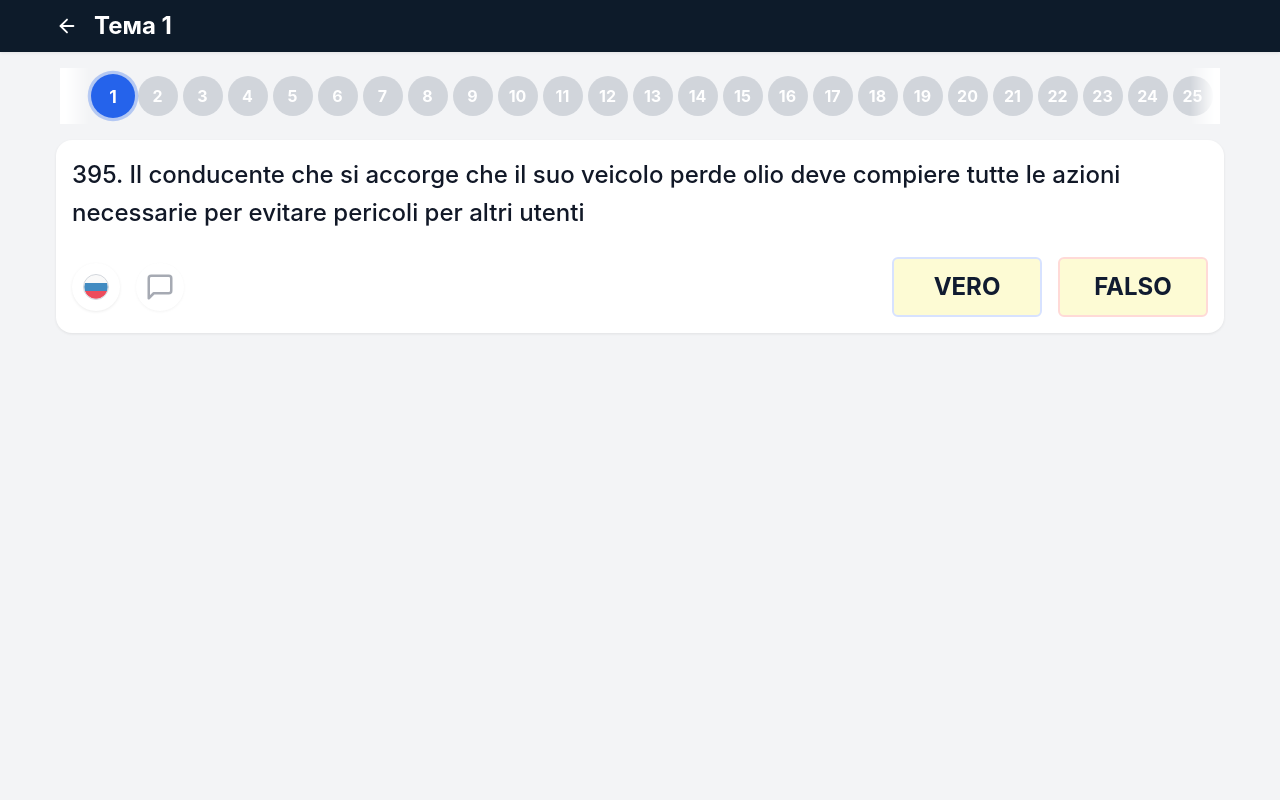
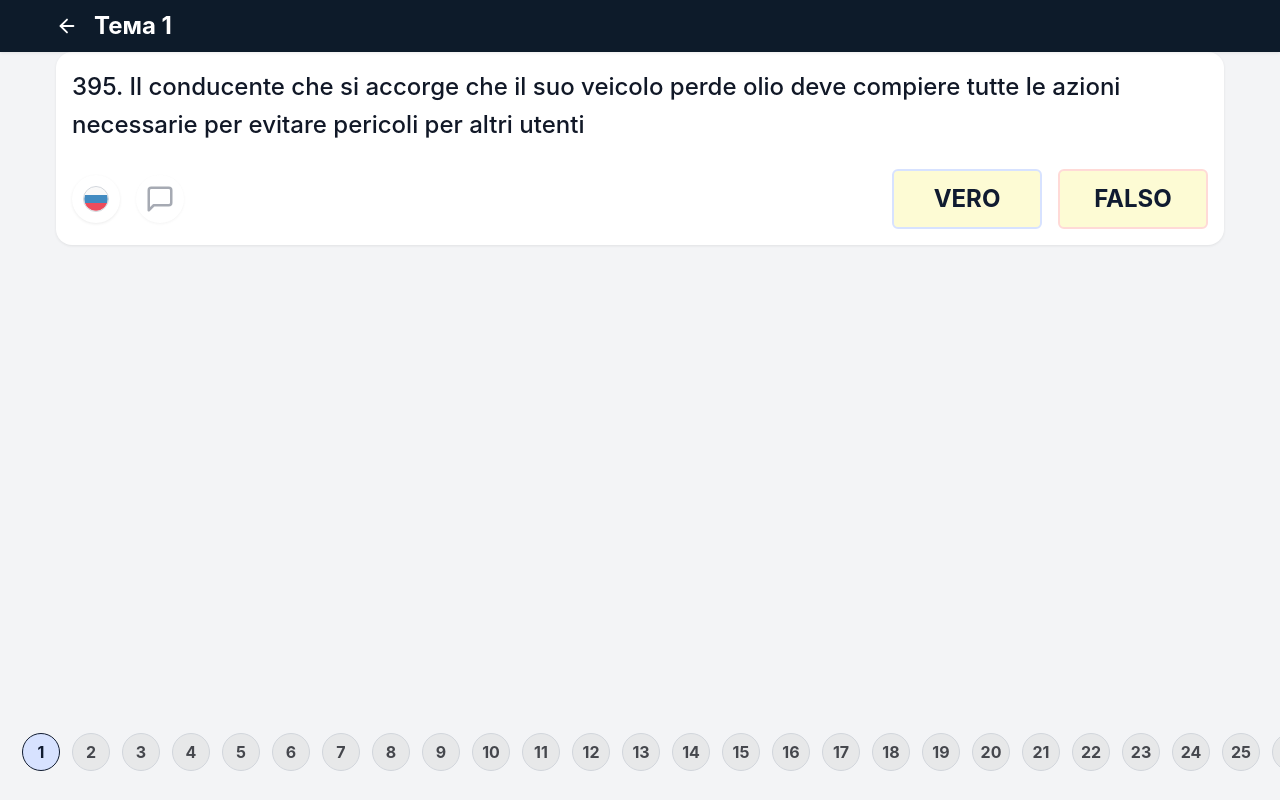
Before and after one commit to Gregdabro/quiz-patente, a React (Vite) app: page /quiz/1 in a window 1280 px wide. Built offline with nearby package versions, Linux system fonts and the light colour scheme.

Commit message:
style: redesign pagination and fix it to the bottom as per v2 requirements

```diff
--- a/src/components/quiz/QuizPagination.jsx
+++ b/src/components/quiz/QuizPagination.jsx
@@ -57,12 +57,12 @@ const QuizPagination = ({
               );
             })}
 
-            {/* Кнопка "Финиш" (FINE) в конце ленты */}
+            {/* Кнопка "Финиш" (VERIFICA) в конце ленты */}
             <div
               className="pagination-item pagination-item--finish"
               onClick={onFinish}
             >
-              FINE
+              VERIFICA
             </div>
           </div>
         </div>
--- a/src/pages/QuizPage.jsx
+++ b/src/pages/QuizPage.jsx
@@ -95,7 +95,7 @@ const QuizPage = () => {
         onBackOverride={handleExitRequest}
       />
 
-      <div className="container" style={{ paddingBottom: 'var(--spacing-10)' }}>
+      <div className="container" style={{ paddingBottom: '120px' }}>
         {/* Пагинация (общие 30 вопросов) */}
         <QuizPagination
           questions={questions}
--- a/src/styles/components.css
+++ b/src/styles/components.css
@@ -172,8 +172,13 @@
   display: flex;
   -webkit-align-items: center;
   align-items: center;
-  margin: var(--spacing-4) 0;
+  position: fixed;
+  bottom: 0;
+  left: 0;
   width: 100%;
+  background-color: transparent;
+  padding: 10px 0 20px 0;
+  z-index: 100;
 }
 
 .pagination-viewport-container {
@@ -181,35 +186,14 @@
   flex: 1;
   position: relative;
   overflow: hidden;
-  margin: 0 var(--spacing-1);
+  margin: 0;
 }
 
-/* Градиентные накладки для мягкого исчезновения */
-.pagination-viewport-container::before,
-.pagination-viewport-container::after {
-  content: '';
-  position: absolute;
-  top: 0;
-  bottom: 0;
-  width: 30px;
-  z-index: 10;
-  pointer-events: none;
-}
-
-.pagination-viewport-container::before {
-  left: 0;
-  background: -webkit-linear-gradient(left, #ffffff 15%, rgba(255, 255, 255, 0));
-  background: linear-gradient(to right, #ffffff 15%, rgba(255, 255, 255, 0));
-}
-
-.pagination-viewport-container::after {
-  right: 0;
-  background: -webkit-linear-gradient(right, #ffffff 15%, rgba(255, 255, 255, 0));
-  background: linear-gradient(to left, #ffffff 15%, rgba(255, 255, 255, 0));
-}
+/* Градиентные накладки отключены */
 
 .pagination-viewport {
-  overflow-x: auto; /* Для поддержки скролла (скроллбар скроем ниже) */
+  overflow-x: auto;
+  -webkit-overflow-scrolling: touch;
   -ms-overflow-style: none; /* IE/Edge */
   scrollbar-width: none; /* Firefox */
 }
@@ -223,16 +207,17 @@
   display: flex;
   -webkit-flex-wrap: nowrap;
   flex-wrap: nowrap;
-  padding: 8px 30px; /* Буферная зона для активной кнопки (30px соответствует градиенту) */
+  padding: 8px 16px;
   -webkit-align-items: center;
   align-items: center;
 }
 
 .pagination-item {
-  min-width: 40px;
-  width: 40px;
-  height: 40px;
+  min-width: 38px;
+  width: 38px;
+  height: 38px;
   border-radius: var(--radius-full);
+  border: 1px solid #d1d5db;
   display: -webkit-flex;
   display: flex;
   -webkit-align-items: center;
@@ -241,39 +226,44 @@
   justify-content: center;
   font-size: 16px;
   font-weight: 700;
-  color: #fff;
+  color: #45474D;
   cursor: pointer;
-  margin: 0 2.5px; /* Итого 5px между кнопками */
+  margin: 0 6px;
   -webkit-flex-shrink: 0;
   flex-shrink: 0;
-  background-color: var(--color-unanswered);
-  transition: background-color var(--transition-fast), transform var(--transition-fast);
-  -webkit-transition: background-color var(--transition-fast), transform var(--transition-fast);
+  background-color: #E7E8E9;
+  transition: background-color var(--transition-fast), color var(--transition-fast);
+  -webkit-transition: background-color var(--transition-fast), color var(--transition-fast);
 }
 
 .pagination-item.active {
-  background-color: var(--color-primary);
-  box-shadow: 0 0 0 3px rgba(37, 99, 235, 0.3);
-  transform: scale(1.1);
-  -webkit-transform: scale(1.1);
-  z-index: 5;
+  background-color: #D7E2FF;
+  border-color: #101B30;
+  color: #101B30;
+}
+
+.pagination-item.correct {
+  background-color: rgba(22, 163, 74, 0.5);
+  border-color: transparent;
+  color: #fff;
+}
+
+.pagination-item.wrong {
+  background-color: #FFDAD7;
+  border-color: transparent;
+  color: #fff;
 }
 
 .pagination-item--finish {
   width: 100px;
-  min-width: 100px;
-  background-color: var(--color-header-bg);
+  height: 40px;
+  border-radius: 6px;
+  background-color: #fff;
+  color: var(--color-accent-dark);
   font-size: 14px;
-  letter-spacing: 0.5px;
+  box-shadow: 0 1px 2px rgba(0, 0, 0, 0.1);
 }
 
-.pagination-item.correct {
-  background-color: var(--color-success);
-}
-
-.pagination-item.wrong {
-  background-color: var(--color-wrong);
-}
 
 .nav-arrow {
   width: 36px;
```
Also changed, not shown: design/current-quiz-page.png (added), design/expect-quiz-page.png (added).
